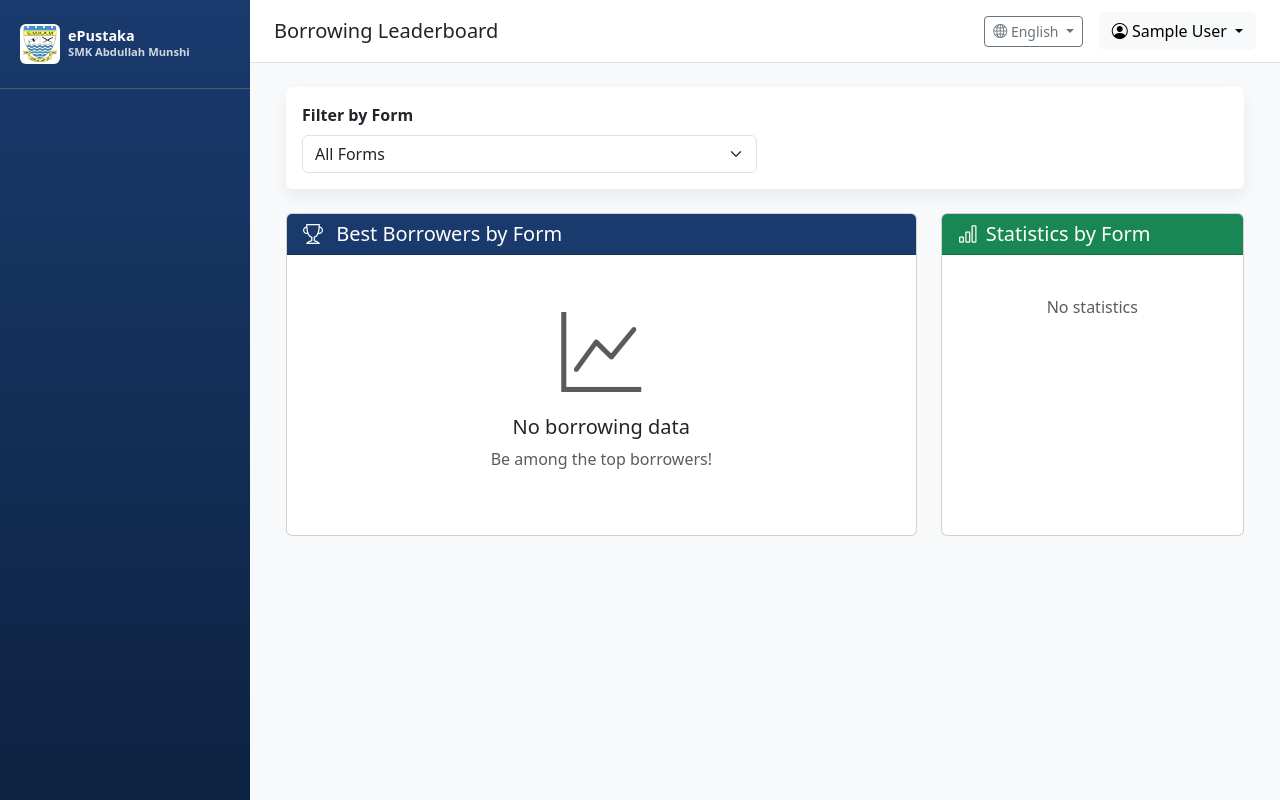
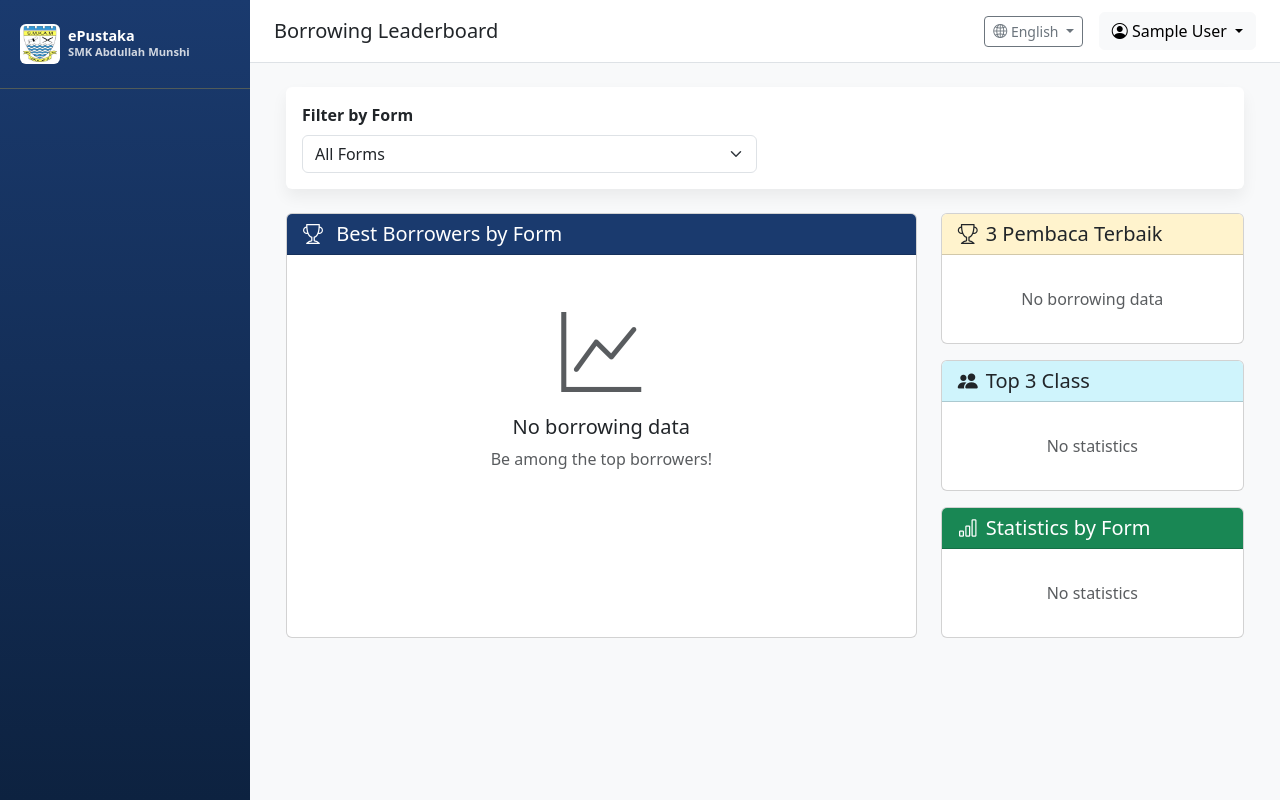
Before and after one commit to Zaphyrzan/ePustaka-Munshi, a Flask app: page /student/leaderboard in a window 1280 px wide. Run offline with Flask 3, Linux system fonts and the light colour scheme; the visitor is signed in with stand-in values (Sample User, id 1); data that the repository does not hold is empty.

Commit message:
Add right-side top-3 readers, top-3 classes, and form stats layout

```diff
--- a/app/routes/student.py
+++ b/app/routes/student.py
@@ -227,6 +227,40 @@ def leaderboard():
         Member.id, Member.member_id, Member.full_name, Member.form_level, Member.class_group
     ).order_by(func.count(Loan.id).desc(), Member.full_name).limit(100).all()
 
+    # Top 3 students for the current leaderboard filter
+    top_three_students = member_borrow_counts[:3]
+
+    # Top 3 classes by total borrowed books
+    # Class ranking follows selected_form filter (if any), but not selected_class,
+    # so users can still compare classes.
+    class_borrow_counts = db.session.query(
+        Member.form_level,
+        Member.class_group,
+        func.count(Loan.id).label('borrow_count')
+    ).outerjoin(
+        Loan,
+        db.and_(Loan.member_id == Member.id, Loan.status.in_([
+            LoanStatus.ACTIVE.value,
+            LoanStatus.RETURNED.value,
+            LoanStatus.OVERDUE.value
+        ]))
+    ).filter(
+        Member.member_type.in_(['Student', 'Student Assistant']),
+        Member.is_active == True,
+        Member.class_group.isnot(None)
+    )
+
+    if selected_form:
+        class_borrow_counts = class_borrow_counts.filter(Member.form_level == selected_form)
+
+    top_three_classes = class_borrow_counts.group_by(
+        Member.form_level,
+        Member.class_group
+    ).order_by(
+        func.count(Loan.id).desc(),
+        Member.class_group.asc()
+    ).limit(3).all()
+
     # Get stats by form - simplified to avoid nested aggregates
     form_stats = db.session.query(
         Member.form_level,
@@ -286,6 +320,8 @@ def leaderboard():
                           classes_in_form=classes_in_form,
                           selected_class=selected_class,
                           leaderboard=member_borrow_counts,
+                          top_three_students=top_three_students,
+                          top_three_classes=top_three_classes,
                           form_stats=form_stats_with_avg,
                           top_student=top_student,
                           top_class=top_class)
--- a/app/templates/student/leaderboard.html
+++ b/app/templates/student/leaderboard.html
@@ -157,24 +221,93 @@
             </div>
         </div>
 
-        <!-- Statistics Card -->
-        <div class="col-lg-4 order-2">
-            <div class="card h-100">
+        <div class="col-lg-4 order-2 d-flex flex-column gap-3">
+            <div class="card">
+                <div class="card-header bg-warning-subtle">
+                    <h5 class="mb-0"><i class="bi bi-trophy me-2"></i>3 Pembaca Terbaik</h5>
+                </div>
+                <div class="card-body">
+                    {% if top_three_students and top_three_students|length > 0 %}
+                    {% set first = top_three_students[0] if top_three_students|length > 0 else None %}
+                    {% set second = top_three_students[1] if top_three_students|length > 1 else None %}
+                    {% set third = top_three_students[2] if top_three_students|length > 2 else None %}
+
+                    <div class="top-three-wrap">
+                        <div class="top-three-item">
+                            {% if second %}
+                            <div class="top-three-avatar"><i class="bi bi-person-fill"></i></div>
+                            <div class="rank-badge rank-silver">2</div>
+                            <div class="top-three-name">{{ second[2] }}</div>
+                            <div class="top-three-sub">{{ second[5] }} buku</div>
+                            {% endif %}
+                        </div>
+
+                        <div class="top-three-item">
+                            {% if first %}
+                            <div class="top-three-avatar first"><i class="bi bi-person-fill"></i></div>
+                            <div class="rank-badge rank-gold">1</div>
+                            <div class="top-three-name">{{ first[2] }}</div>
+                            <div class="top-three-sub">{{ first[5] }} buku</div>
+                            {% endif %}
+                        </div>
+
+                        <div class="top-three-item">
+                            {% if third %}
+                            <div class="top-three-avatar"><i class="bi bi-person-fill"></i></div>
+                            <div class="rank-badge rank-bronze">3</div>
+                            <div class="top-three-name">{{ third[2] }}</div>
+                            <div class="top-three-sub">{{ third[5] }} buku</div>
+                            {% endif %}
+                        </div>
+                    </div>
+                    {% else %}
+                    <div class="text-center py-3 text-muted">{{ t('no_borrowing_data') }}</div>
+                    {% endif %}
+                </div>
+            </div>
+
+            <div class="card">
+                <div class="card-header bg-info-subtle">
+                    <h5 class="mb-0"><i class="bi bi-people-fill me-2"></i>Top 3 Class</h5>
+                </div>
+                <div class="card-body">
+                    {% if top_three_classes %}
+                    <div class="list-group list-group-flush">
+                        {% for form, class_group, borrow_count in top_three_classes %}
+                        <div class="list-group-item d-flex justify-content-between align-items-center px-0">
+                            <div>
+                                <div class="fw-semibold">{{ t('class') }} {{ class_group }}</div>
+                                <div class="small text-muted">{{ t('form') }} {{ form }}</div>
+                            </div>
+                            <div class="text-end">
+                                {% if loop.index == 1 %}<span class="rank-badge rank-gold">1</span>{% endif %}
+                                {% if loop.index == 2 %}<span class="rank-badge rank-silver">2</span>{% endif %}
+                                {% if loop.index == 3 %}<span class="rank-badge rank-bronze">3</span>{% endif %}
+                                <div class="fw-bold text-primary mt-1">{{ borrow_count }}</div>
+                            </div>
+                        </div>
+                        {% endfor %}
+                    </div>
+                    {% else %}
+                    <div class="text-center py-3 text-muted">{{ t('no_statistics') }}</div>
+                    {% endif %}
+                </div>
+            </div>
+
+            <div class="card">
                 <div class="card-header bg-success text-white">
-                    <h5 class="mb-0">
-                        <i class="bi bi-bar-chart me-2"></i>{{ t('statistics_by_form') }}
-                    </h5>
+                    <h5 class="mb-0"><i class="bi bi-bar-chart me-2"></i>{{ t('statistics_by_form') }}</h5>
                 </div>
                 <div class="card-body">
                     {% if form_stats %}
                     <div class="list-group list-group-flush">
                         {% for form, student_count, total_borrowed, avg_borrowed in form_stats %}
-                        <div class="list-group-item">
+                        <div class="list-group-item px-0">
                             <div class="d-flex justify-content-between align-items-center mb-2">
                                 <strong>{{ t('form') }} {{ form }}</strong>
                                 <span class="badge bg-primary">{{ student_count }} {{ t('students') }}</span>
                             </div>
-                            <div class="d-flex justify-content-between text-sm mb-2">
+                            <div class="d-flex justify-content-between text-sm mb-1">
                                 <span class="text-muted">{{ t('total') }}:</span>
                                 <strong>{{ total_borrowed or 0 }}</strong>
                             </div>
@@ -182,28 +315,11 @@
                                 <span class="text-muted">{{ t('average') }}:</span>
                                 <strong>{{ "%.1f"|format(avg_borrowed or 0) }}</strong>
                             </div>
-                            <div class="progress mt-2" style="height: 5px;">
-                                <div class="progress-bar" style="width: {% if avg_borrowed %}{{ (avg_borrowed / (total_borrowed / student_count if student_count else 1)) * 100 }}%{% else %}0%{% endif %}"></div>
-                            </div>
                         </div>
                         {% endfor %}
                     </div>
-                    {% if selected_form %}
-                    <hr>
-                    <div class="mt-3">
-                        <h6 class="mb-2">Top in Form {{ selected_form }}</h6>
-                        {% if top_student %}
-                        <div class="mb-2">Top Student: <strong>{{ top_student[0] }}</strong> <span class="text-muted">(Class {{ top_student[1] }})</span> — <strong>{{ top_student[2] }}</strong> {{ t('books_borrowed_count') }}</div>
-                        {% endif %}
-                        {% if top_class %}
-                        <div>Top Class: <strong>{{ top_class[0] }}</strong> — <strong>{{ top_class[1] }}</strong> {{ t('books_borrowed_count') }}</div>
-                        {% endif %}
-                    </div>
-                    {% endif %}
                     {% else %}
-                    <div class="text-center py-4">
-                        <p class="text-muted">{{ t('no_statistics') }}</p>
-                    </div>
+                    <div class="text-center py-3 text-muted">{{ t('no_statistics') }}</div>
                     {% endif %}
                 </div>
             </div>
```
Also changed, not shown: other parts of app/templates/student/leaderboard.html (+64 -0 lines).
